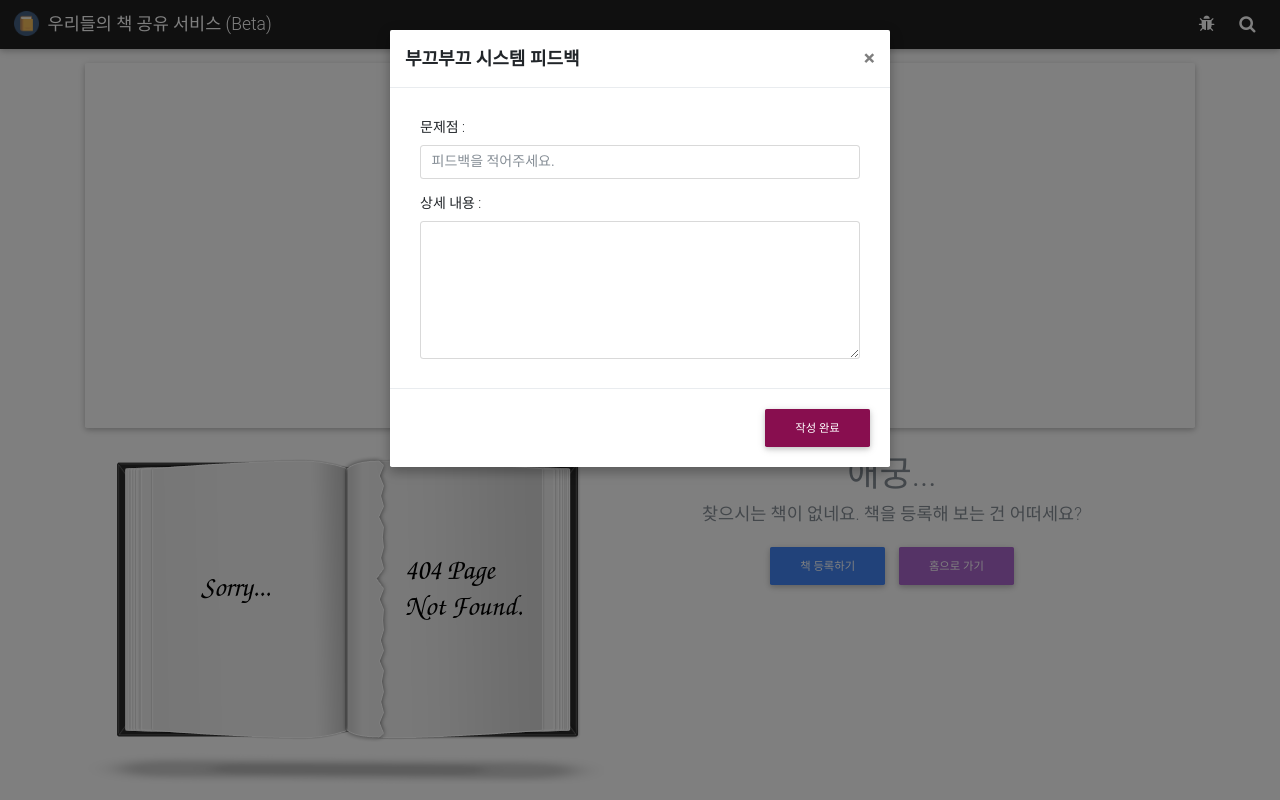
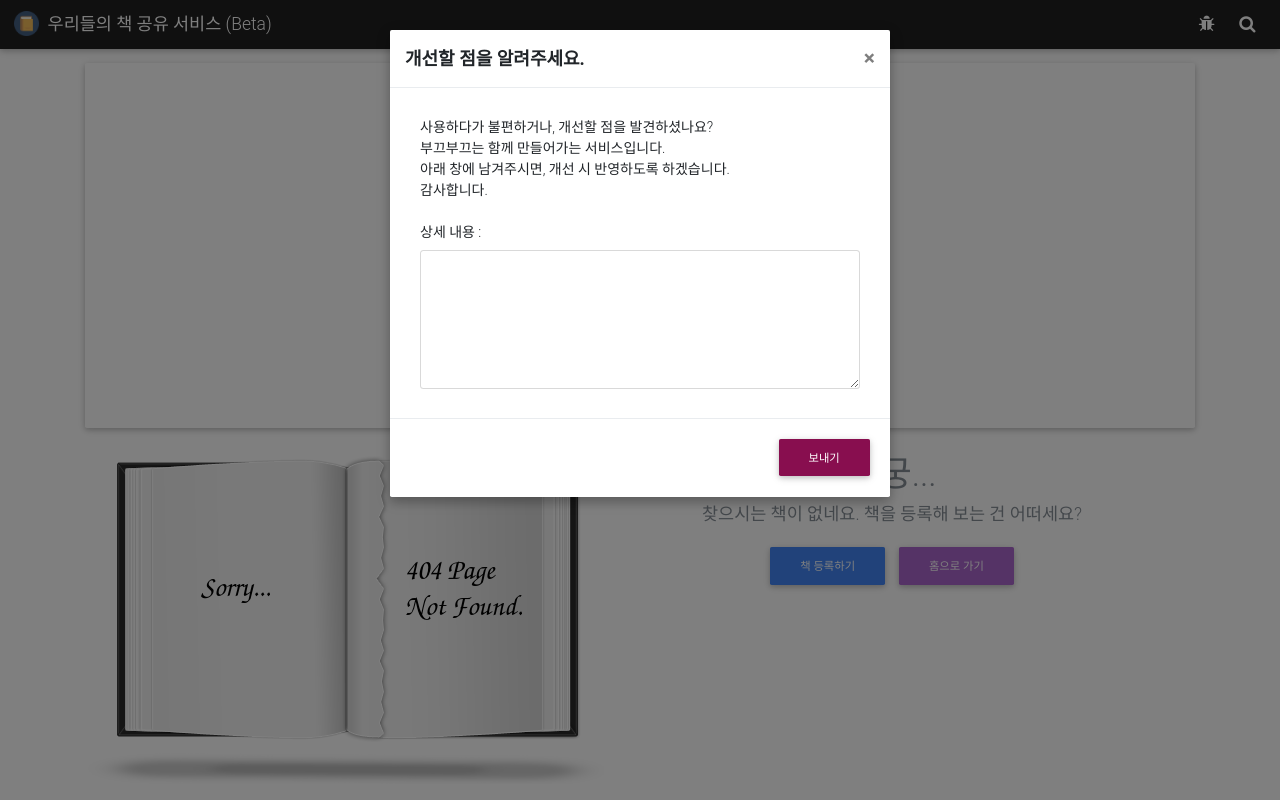
Before and after one commit to it-tech-division/bookbook, a Flask app: page / in a window 1280 px wide, after a click that opens the changed part. Run offline with Flask 2, Linux system fonts and the light colour scheme; data that the repository does not hold is empty; some libraries are stand-ins or nearby versions.

Commit message:
메시지 수정

```diff
--- a/templates/bugModal.html
+++ b/templates/bugModal.html
@@ -2,7 +2,7 @@
   <div class="modal-dialog" role="document">
     <div class="modal-content">
       <div class="modal-header">
-        <h5 class="modal-title" id="bugModalLabel">부끄부끄 시스템 피드백</h5>
+        <h5 class="modal-title" id="bugModalLabel">개선할 점을 알려주세요.</h5>
         <button type="button" class="close" data-dismiss="modal" aria-label="Close">
           <span aria-hidden="true">&times;</span>
         </button>
@@ -12,19 +12,19 @@
 
 		  <p>
           <div class="form-group col-lg">
-            <label for="problem_title" class="control-label">문제점 : &nbsp;&nbsp;&nbsp;&nbsp;&nbsp;&nbsp;&nbsp;&nbsp; </label>
-             <input type="text" class="form-control" id="problem_title" name="problem_title" placeholder="피드백을 적어주세요." style="color:black;" required>
+            <label for="problem_title" class="control-label">사용하다가 불편하거나, 개선할 점을 발견하셨나요?<br>부끄부끄는 함께 만들어가는 서비스입니다. <br>아래 창에 남겨주시면, 개선 시 반영하도록 하겠습니다. <br>감사합니다. </label>
+             <!-- <input type="text" class="form-control" id="problem_title" name="problem_title" placeholder="피드백을 적어주세요." style="color:black;" required> -->
           </div>
 
 		  <div class="form-group col-lg">
             <label for="problem_detail" class="control-label">상세 내용 :</label>
-            <textarea class="form-control" id="problem_detail" name="problem_detail" style="color:black;" rows="7"></textarea>
+            <textarea class="form-control" id="problem_detail" name="problem_detail" style="color:black;" rows="7" required></textarea>
           </div>
 		  <p><p>
 
       </div>
       <div class="modal-footer">
-        <button type="submit" class="btn btn-unique">작성 완료</button>
+        <button type="submit" class="btn btn-unique">보내기</button>
       </div>
 	  </form>
     </div>
```
